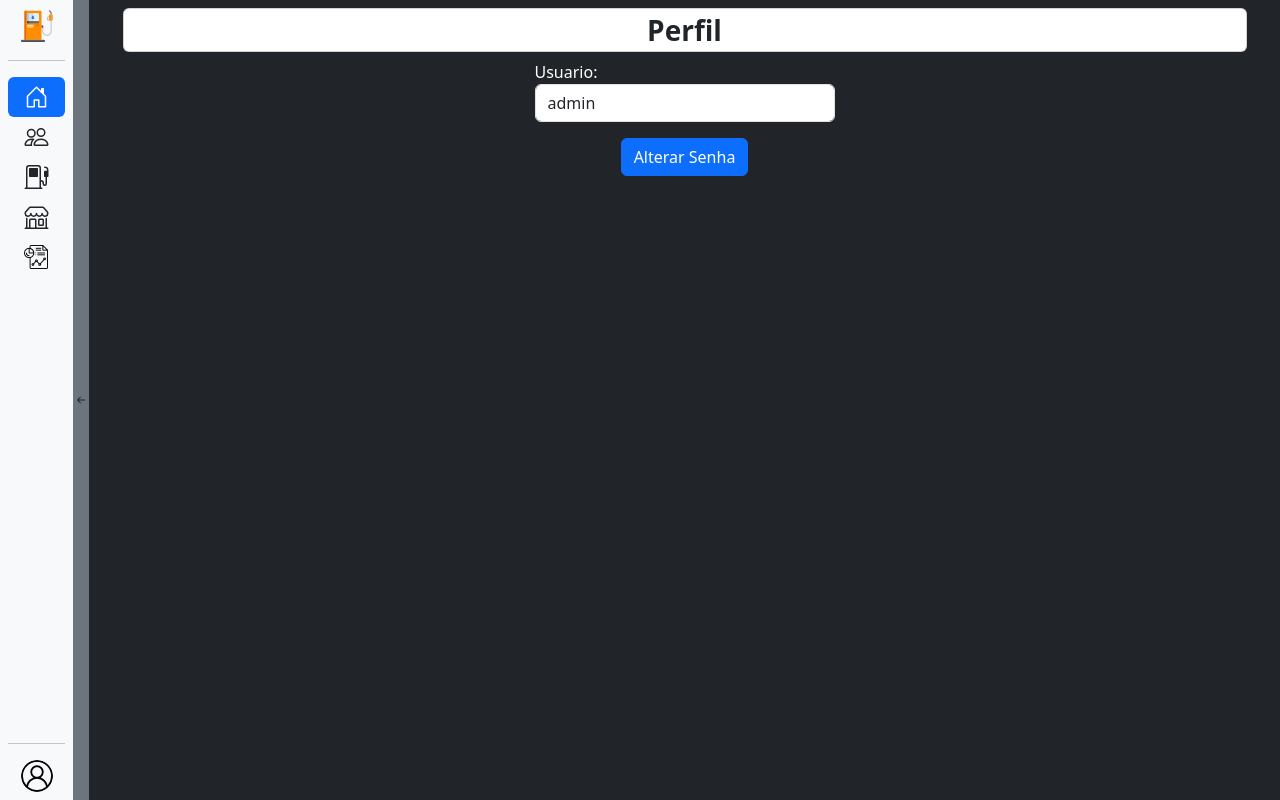
After one commit to ItaloKaua288/PBD-2024.2-Controle_de_Combustivel_WEB, a Django app: page /usuarios/perfil/1/ in a window 1280 px wide. The commit adds this page. Run offline with Django 5.2, Linux system fonts and the light colour scheme; a user stored in the database is signed in; data comes from the database, SQL or seed files in the repository; both versions use the stored data as it was after the commit; some libraries are stand-ins or nearby versions.

Commit message:
Criação da pagina de perfil e roles

```diff
--- a/core/settings.py
+++ b/core/settings.py
@@ -27,6 +27,7 @@ INSTALLED_APPS = [
     'django.contrib.sessions',
     'django.contrib.messages',
     'django.contrib.staticfiles',
+    'rolepermissions',
     'usuarios',
 ]
 
@@ -117,6 +118,7 @@ DEFAULT_AUTO_FIELD = 'django.db.models.BigAutoField'
 
 AUTH_USER_MODEL = 'usuarios.Usuarios'
 
+ROLEPERMISSIONS_MODULE = 'core.roles'
 
 MESSAGE_TAGS = {
     messages.SUCCESS: 'alert-success',
--- a/templates/base.html
+++ b/templates/base.html
@@ -67,7 +67,7 @@
               <strong class="option-text invisible">Perfil</strong>
             </a>
             <ul class="dropdown-menu text-small shadow" aria-labelledby="dropdownUser2" style="left: 64px;">
-              <li><a class="dropdown-item" href="#">Perfil</a></li>
+              <li><a class="dropdown-item" href="{% url 'usuarios_perfil' perfil_logado.pk %}">Perfil</a></li>
               <li><a class="dropdown-item" href="{% url 'logout' %}">Sair</a></li>
             </ul>
           </div>
--- /dev/null
+++ b/templates/static/usuarios/js/usuarios_perfil.js
@@ -0,0 +1,12 @@
+document.querySelector('#alterar-senha-btn').addEventListener('click', ()=>{
+    let password_box = document.getElementById('password-box')
+    let password_box_btn = document.getElementById('password-btns')
+    const campos = '<label for="new-password" class="form-label">Nova Senha:<input class="form-control" minlength="4" maxlength="12" type="text" name="new-password" id="new-password"></label><label for="confirm-password" class="form-label">Confirmar Senha: <input class="form-control" type="text" name="confirm-password"  minlength="4" maxlength="12" id="confirm-password"></label>'
+    const input_btn = '<input type="submit" value="Confirmar" class="btn btn-primary">'
+    console.log(password_box_btn);
+
+    if (password_box.innerHTML != campos)
+        password_box.innerHTML = campos
+    if (!password_box_btn.innerHTML.includes(input_btn))
+        password_box_btn.innerHTML += input_btn
+})
--- a/usuarios/admin.py
+++ b/usuarios/admin.py
@@ -4,7 +4,7 @@ from .models import Usuarios
 
 class CustomUserAdmin(UserAdmin):
     fieldsets = (
-        (None, {"fields": ("username", "password", "cargo")}),
+        (None, {"fields": ("username", "password", "cargo", "groups")}),
         (("Permissions"), {"fields": ("is_superuser",),},),
     )
     list_display = ("username",)
--- a/usuarios/models.py
+++ b/usuarios/models.py
@@ -5,7 +5,8 @@ from django.contrib.auth.hashers import make_password
 from django.core.exceptions import ValidationError
 from django.core.validators import MaxLengthValidator, MinLengthValidator
 from .userManagers import CustomUserManager
-from .validators import username_validator
+from django.db.models.signals import post_save
+from rolepermissions.roles import assign_role
 
 class Usuarios(AbstractBaseUser, PermissionsMixin):
     cargo_choices = (('A', 'Admnistrador'), ('M', 'Motorista'))
@@ -31,3 +32,11 @@ class Usuarios(AbstractBaseUser, PermissionsMixin):
             raise ValidationError('Senha deve ser de 4 a 12 caracteres')
         self.password = make_password(raw_password)
         self._password = raw_password
+
+def criar_usuario(sender, instance:Usuarios, created, **kwargs):
+    if created:
+        if instance.cargo == 'A':
+            assign_role(instance, 'administrador')
+        elif instance.cargo == 'M':
+            assign_role(instance, 'motorista')
+post_save.connect(criar_usuario, Usuarios)
--- /dev/null
+++ b/usuarios/templates/usuarios_perfil.html
@@ -0,0 +1,25 @@
+{% extends "base.html" %}
+{% load static %}
+
+{% block 'title' %}Perfil{% endblock %}
+
+{% block 'head' %}
+    <link rel="stylesheet" href="{% static 'usuarios/css/usuarios_editar.css' %}">
+{% endblock %}
+
+{% block 'body' %}
+    <div class="container p-2">
+        <div class="card text-center fw-bold fs-3 mb-2">Perfil</div>
+        {% for message in messages %}<div class="alert {{message.tags}}">{{message}}</div>{% endfor %}
+        <form method="post" class="d-flex flex-column align-items-center">
+            {% csrf_token %}
+            <label for="username" class="form-label">Usuario:<span class="form-control">{{usuario.username}}</span></label>
+            <div id="password-box" class="d-flex flex-column mb-2"></div>
+            <div id="password-btns">
+                <span id="alterar-senha-btn" class="btn btn-primary">Alterar Senha</span>
+            </div>
+        </form>
+    </div>
+{% endblock %}
+
+{% block 'script' %}<script src="{% static 'usuarios/js/usuarios_perfil.js' %}"></script>{% endblock  %}
--- a/usuarios/urls.py
+++ b/usuarios/urls.py
@@ -3,6 +3,7 @@ from . import views
 
 urlpatterns = [
     path('', views.usuariosView, name='usuarios'),
+    path('perfil/<int:pk>/', views.usuariosPerfil, name='usuarios_perfil'),
     path('editar/<int:pk>/', views.usuariosEditarView, name='usuarios_editar'),
     path('deletar/<int:pk>/', views.usuariosDeletarView, name='usuarios_deletar'),
     path('cadastro/', views.usuariosCadastroView, name='usuarios_cadastro'),
--- a/usuarios/views.py
+++ b/usuarios/views.py
@@ -5,8 +5,29 @@ from django.contrib.auth.hashers import check_password
 from django.contrib.auth.decorators import login_required
 from django.contrib import messages
 from django.core.exceptions import ValidationError
+from rolepermissions.decorators import has_role_decorator
 from .models import Usuarios
 from .validators import username_validator, password_validator
+
+@login_required(login_url='login')
+def usuariosPerfil(request, pk):
+    usuario = Usuarios.objects.get(pk=pk)
+    context = {'perfil_logado': usuario, 'usuario': usuario}
+    if request.method == 'POST':
+        try:
+            new_password = password_validator(request.POST.get('new-password'))
+            confirm_password = password_validator(request.POST.get('confirm-password'))
+            if new_password != confirm_password:
+                raise ValueError('Campos de senha precisam ser iguais!')
+            if not check_password(new_password, usuario.password):
+                usuario.set_password(new_password)
+                usuario.save()
+                messages.add_message(request, messages.SUCCESS, 'Senha alterada com sucesso!')
+        except Exception as e:
+            messages.add_message(request, messages.ERROR, e.args[0])
+        return redirect(reverse('usuarios_perfil', kwargs={'pk': pk}))
+    if request.method == 'GET':
+        return render(request, 'usuarios_perfil.html', context)
 
 @login_required(login_url='login')
 def usuariosEditarView(request, pk):
@@ -32,11 +53,17 @@ def usuariosEditarView(request, pk):
                     usuario.set_password(new_password)
             usuario.save()
         except Exception as e:
-            messages.add_message(request, messages.ERROR, e.args[0])
+            try:
+                messages.add_message(request, messages.ERROR, e.args[0])
+            except:
+                messages.add_message(request, messages.ERROR, e.args)
         return redirect(reverse('usuarios_editar', kwargs={'pk': pk}))
     if request.method == 'GET':
-        usuario = Usuarios.objects.get(pk=pk)
-        return render(request, 'usuarios_editar.html', {'usuario': usuario})
+        context = {
+            'perfil_logado': Usuarios.objects.get(username=request.user),
+            'usuario': Usuarios.objects.get(pk=pk)
+        }
+        return render(request, 'usuarios_editar.html', context)
 
 @login_required(login_url='login')
 def usuariosDeletarView(request, pk):
@@ -59,20 +86,28 @@ def usuariosCadastroView(request):
             usuario.set_password(password)
             usuario.save()
         except Exception as e:
-            messages.add_message(request, messages.ERROR, e.args[0])
+            try:
+                messages.add_message(request, messages.ERROR, e.args[0])
+            except:
+                messages.add_message(request, messages.ERROR, e.args)
         else:
             messages.add_message(request, messages.SUCCESS, 'Usuario cadastrado com sucesso!')
         return redirect(reverse('usuarios'))
     if request.method == 'GET':
-        return render(request, 'usuarios_cadastro.html')
+        context = {'perfil_logado': Usuarios.objects.get(username=request.user)}
+        return render(request, 'usuarios_cadastro.html', context)
 
 @login_required(login_url='login')
 def usuariosView(request):
+    context = {'perfil_logado': Usuarios.objects.get(username=request.user)}
     if request.method == 'POST':
         usuarios = Usuarios.objects.filter(username__icontains=request.POST.get('username_busca'), cargo='M')
-        return render(request, 'usuarios.html', {'usuarios': usuarios})
+
+        context['usuarios'] = usuarios
+        return render(request, 'usuarios.html', context)
     if request.method == 'GET':
-        return render(request, 'usuarios.html', {'usuarios': Usuarios.objects.filter(cargo='M')})
+        context['usuarios'] = Usuarios.objects.filter(cargo='M')
+        return render(request, 'usuarios.html', context)
 
 def loginView(request):
     if request.method == 'POST':
```
Also changed, not shown: core/roles.py (added, +7 -0 lines), usuarios/templates/usuarios_editar.html (+1 -18 lines), db.sqlite3, usuarios/migrations/0005_alter_usuarios_username.py (added).
